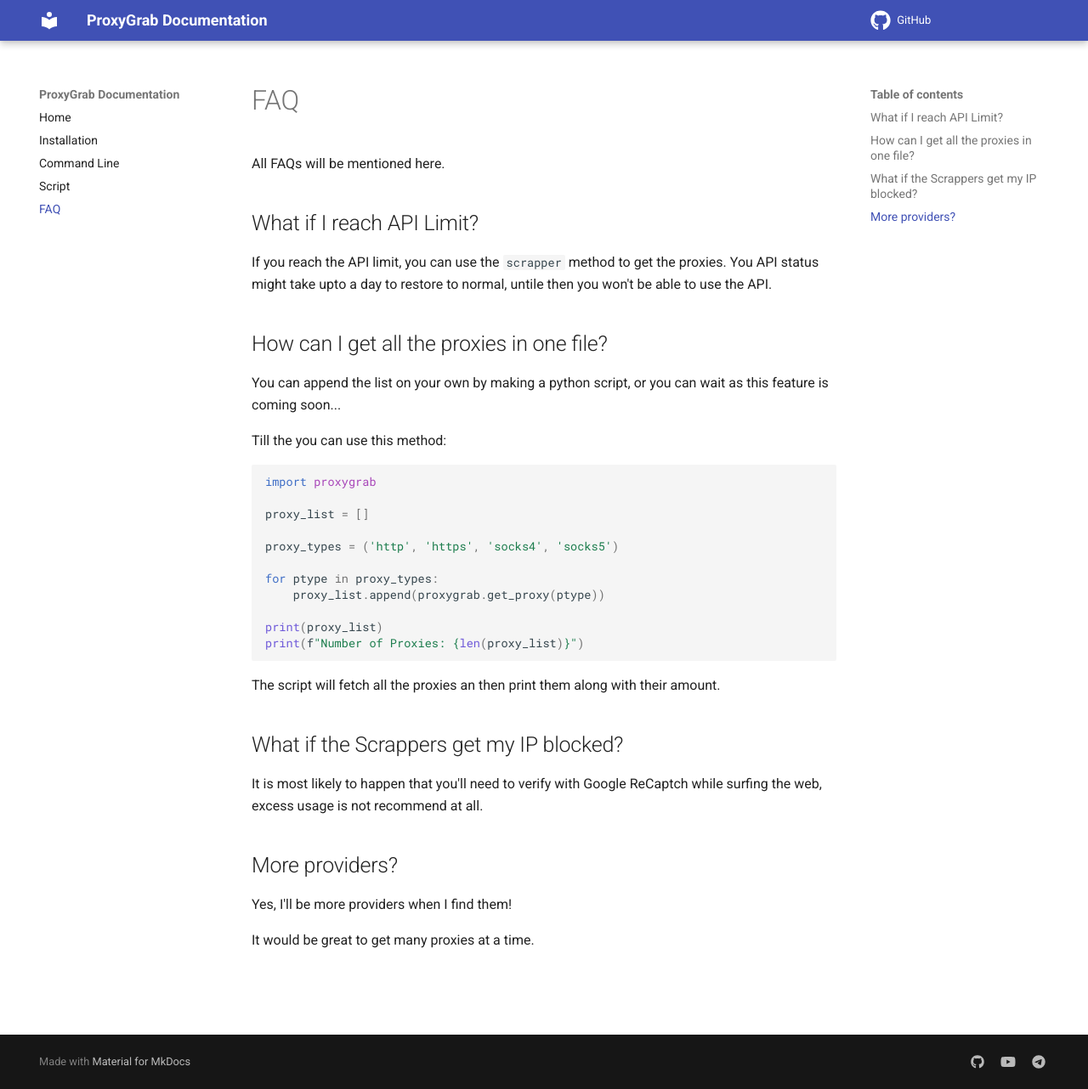
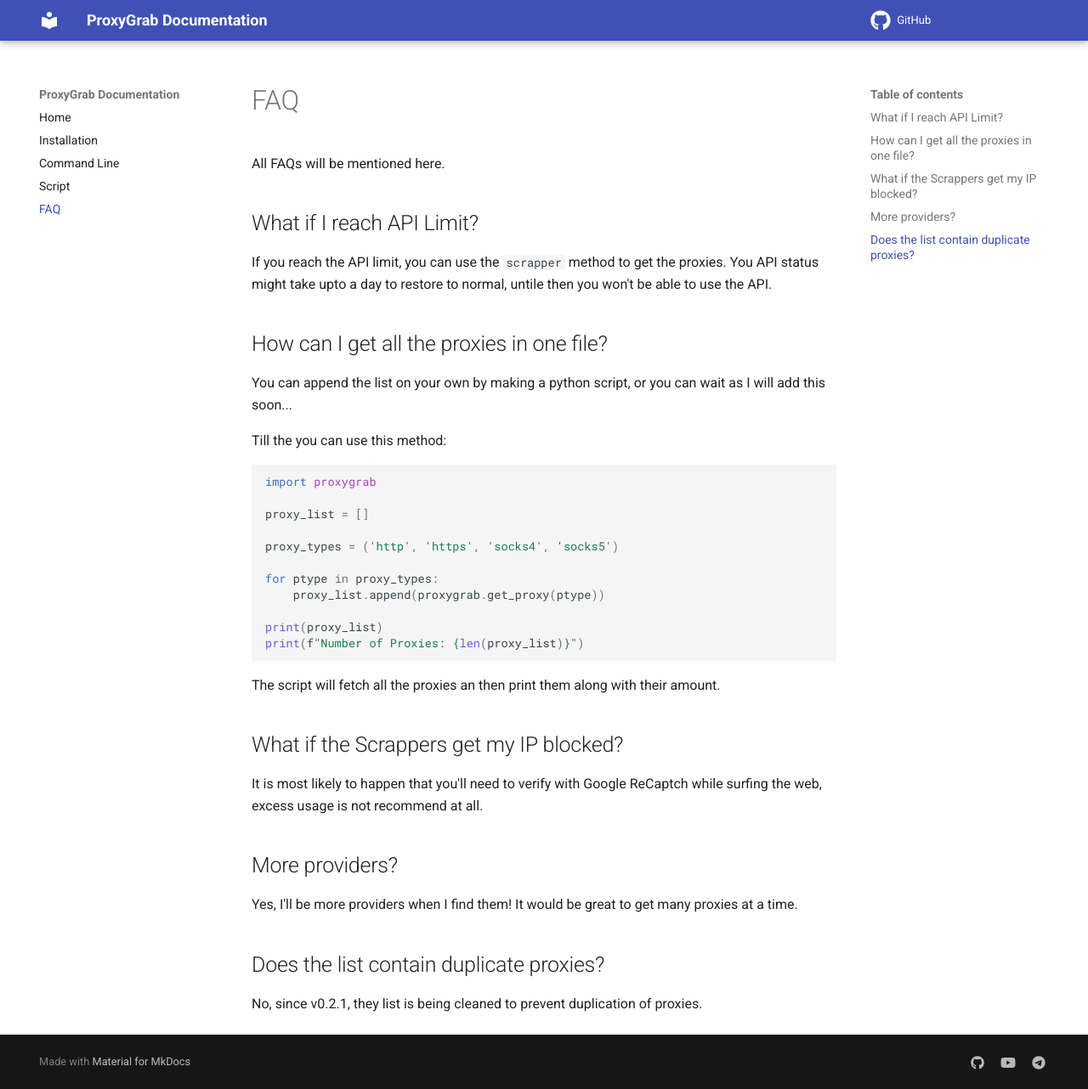
Before and after one commit to Divkix/ProxyGrab, an MkDocs documentation site: the page built from docs/faq.md, in a window 1280 px wide and 1282 px high. Shown: the whole window at 85% size. Built offline with MkDocs 1.6.1 and Material for MkDocs 9.7.7, drawn with Linux system fonts in a browser that asks for light colours; comment, search, counter and statistics services are not loaded.

Commit message:
Update to v0.2.1 * Now proxies are cleaned before they're returned to user * Fix docs, was messed up with sphinx and mkdocs both * Changed documentation link and also kept a backup one! * Manual workflow to publish to PyPi

````diff
--- a/docs/faq.md
+++ b/docs/faq.md
@@ -6,7 +6,7 @@ If you reach the API limit, you can use the `scrapper` method to get the proxies
 You API status might take upto a day to restore to normal, untile then you won't be able to use the API.
 
 ## How can I get all the proxies in one file?
-You can append the list on your own by making a python script, or you can wait as this feature is coming soon...
+You can append the list on your own by making a python script, or you can wait as I will add this soon...
 
 Till the you can use this method:
 ```py
@@ -29,6 +29,7 @@ The script will fetch all the proxies an then print them along with their amount
 It is most likely to happen that you'll need to verify with Google ReCaptch while surfing the web, excess usage is not recommend at all.
 
 ## More providers?
-Yes, I'll be more providers when I find them!
+Yes, I'll be more providers when I find them! It would be great to get many proxies at a time.
 
-It would be great to get many proxies at a time.
+## Does the list contain duplicate proxies?
+No, since v0.2.1, they list is being cleaned to prevent duplication of proxies.
--- a/setup.py
+++ b/setup.py
@@ -13,7 +13,7 @@ with open("requirements.txt") as f:
 setuptools.setup(
     name="ProxyGrab",
     license="MIT",
-    version="0.2.0",
+    version="0.2.1",
     packages=setuptools.find_packages(),
     author="Skuzzy xD",
     author_email="techdroidroot@gmail.com",
````
Also changed, not shown: README.md (+2 -1 lines), docs/conf.py (deleted, +0 -55 lines), docs/console.md (+5 -4 lines), docs/index.md (+14 -8 lines), docs/index.rst (deleted, +0 -20 lines), docs/installation.md (+7 -6 lines), docs/script.md (+8 -0 lines), 4 other files.
